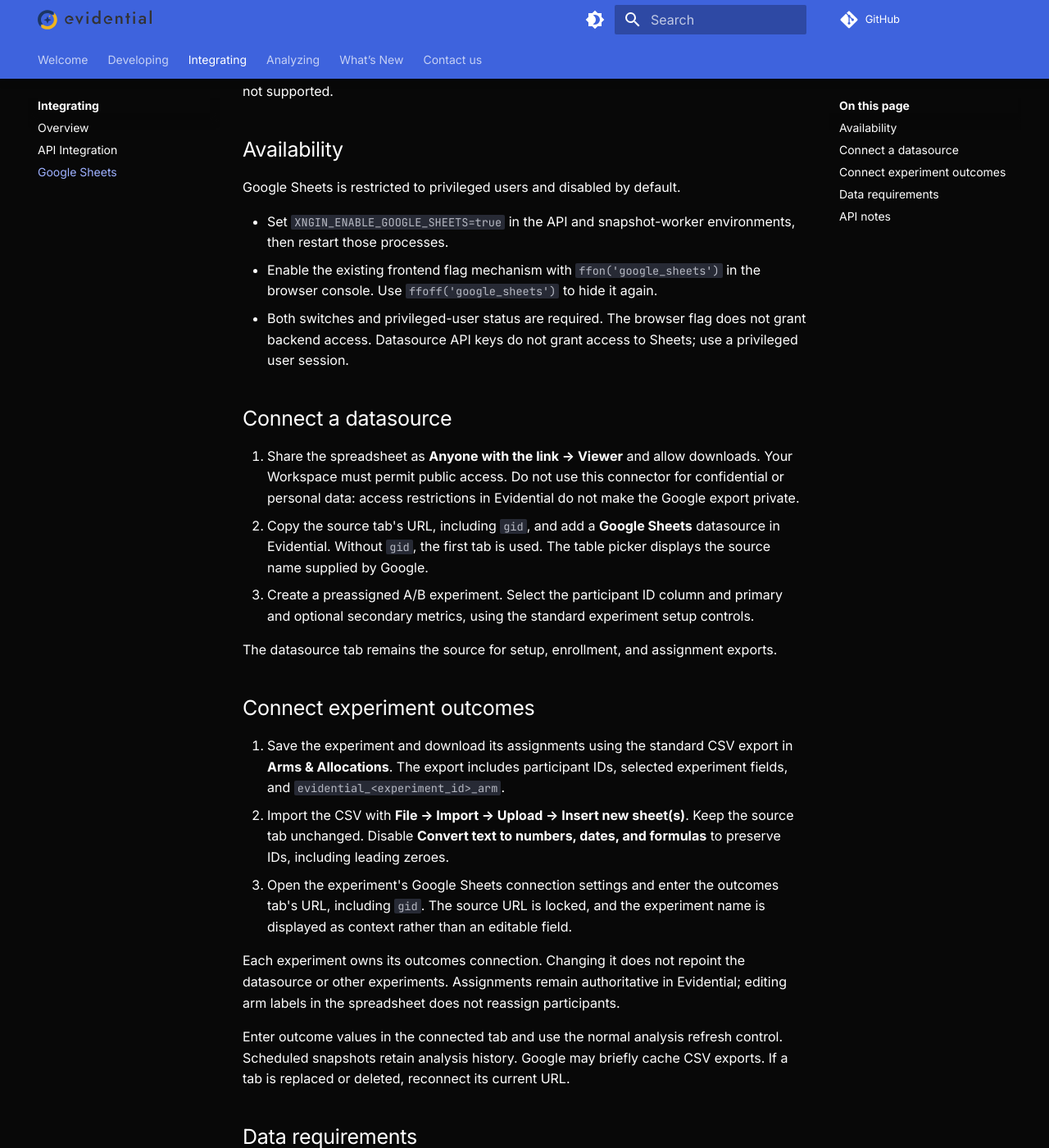
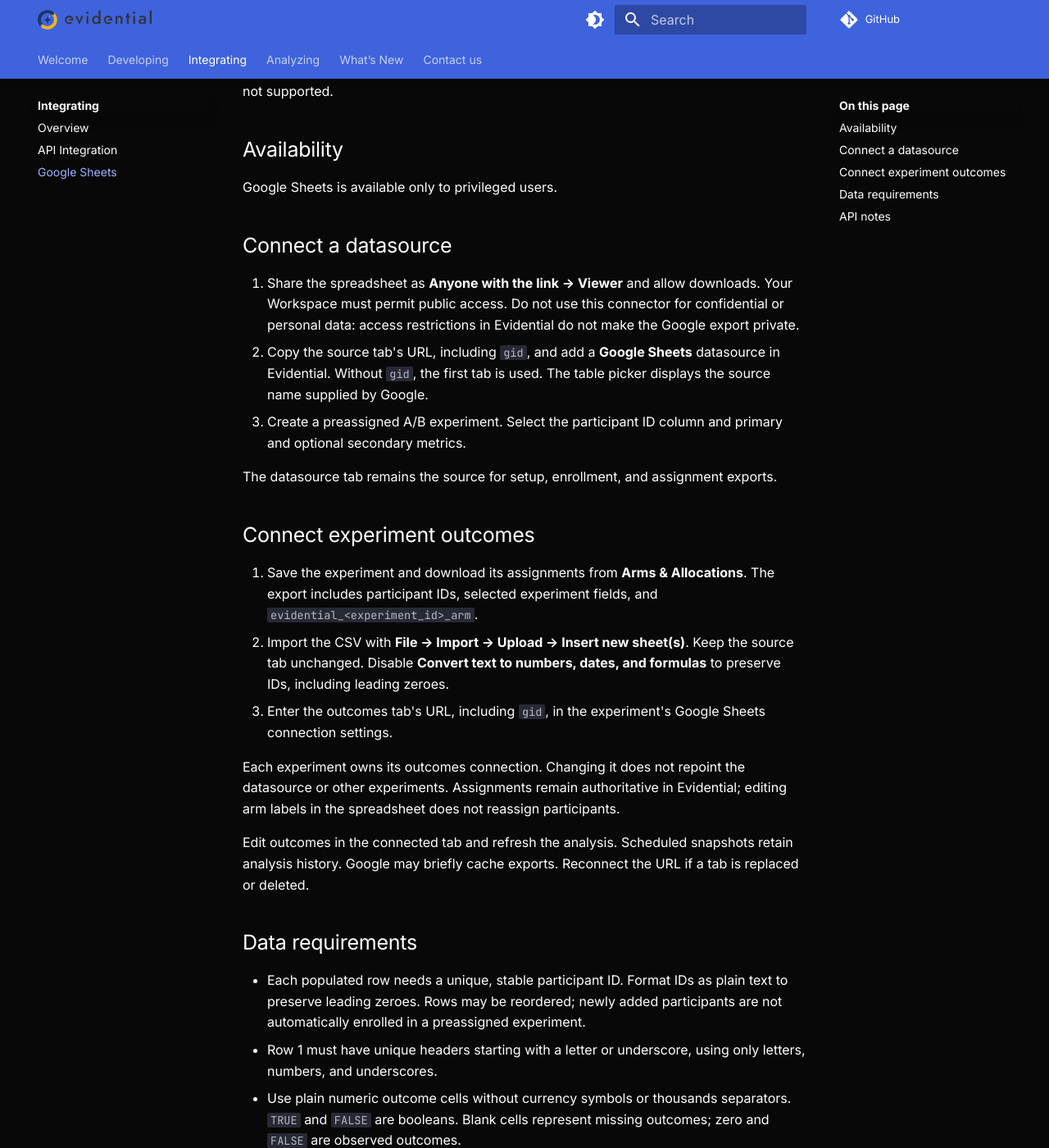
Before and after one commit to agency-fund/evidential-docs, an MkDocs documentation site: the page built from docs/integration/google-sheets.md, in a window 1280 px wide and 1400 px high, scrolled down 205 px. Shown: the whole window at 82% size. Built offline with MkDocs 1.6.1 and Material for MkDocs 9.7.7, drawn with Linux system fonts in a browser that asks for light colours; plug-ins that fetch from the network failed and are left out; comment, search, counter and statistics services are not loaded; some of the changed text lies outside the part shown.

Commit message:
State connector access and usage without implementation history

```diff
--- a/docs/integration/google-sheets.md
+++ b/docs/integration/google-sheets.md
@@ -6,13 +6,7 @@ and automatic assignment writeback are not supported.
 
 ## Availability
 
-Google Sheets is restricted to privileged users and disabled by default.
-
-- Set `XNGIN_ENABLE_GOOGLE_SHEETS=true` in the API and snapshot-worker environments, then restart those processes.
-- Enable the existing frontend flag mechanism with `ffon('google_sheets')` in the browser console.
-  Use `ffoff('google_sheets')` to hide it again.
-- Both switches and privileged-user status are required. The browser flag does not grant backend access.
-  Datasource API keys do not grant access to Sheets; use a privileged user session.
+Google Sheets is available only to privileged users.
 
 ## Connect a datasource
 
@@ -20,25 +14,23 @@ Google Sheets is restricted to privileged users and disabled by default.
    Do not use this connector for confidential or personal data: access restrictions in Evidential do not make the Google export private.
 1. Copy the source tab's URL, including `gid`, and add a **Google Sheets** datasource in Evidential.
    Without `gid`, the first tab is used. The table picker displays the source name supplied by Google.
-1. Create a preassigned A/B experiment. Select the participant ID column and primary and optional secondary metrics,
-   using the standard experiment setup controls.
+1. Create a preassigned A/B experiment. Select the participant ID column and primary and optional secondary metrics.
 
 The datasource tab remains the source for setup, enrollment, and assignment exports.
 
 ## Connect experiment outcomes
 
-1. Save the experiment and download its assignments using the standard CSV export in **Arms & Allocations**.
+1. Save the experiment and download its assignments from **Arms & Allocations**.
    The export includes participant IDs, selected experiment fields, and `evidential_<experiment_id>_arm`.
 1. Import the CSV with **File → Import → Upload → Insert new sheet(s)**. Keep the source tab unchanged.
    Disable **Convert text to numbers, dates, and formulas** to preserve IDs, including leading zeroes.
-1. Open the experiment's Google Sheets connection settings and enter the outcomes tab's URL, including `gid`.
-   The source URL is locked, and the experiment name is displayed as context rather than an editable field.
+1. Enter the outcomes tab's URL, including `gid`, in the experiment's Google Sheets connection settings.
 
 Each experiment owns its outcomes connection. Changing it does not repoint the datasource or other experiments.
 Assignments remain authoritative in Evidential; editing arm labels in the spreadsheet does not reassign participants.
 
-Enter outcome values in the connected tab and use the normal analysis refresh control. Scheduled snapshots
-retain analysis history. Google may briefly cache CSV exports. If a tab is replaced or deleted, reconnect its current URL.
+Edit outcomes in the connected tab and refresh the analysis. Scheduled snapshots retain analysis history.
+Google may briefly cache exports. Reconnect the URL if a tab is replaced or deleted.
 
 ## Data requirements
 
```
Also changed, not shown: other parts of docs/integration/google-sheets.md (+1 -0 lines).
